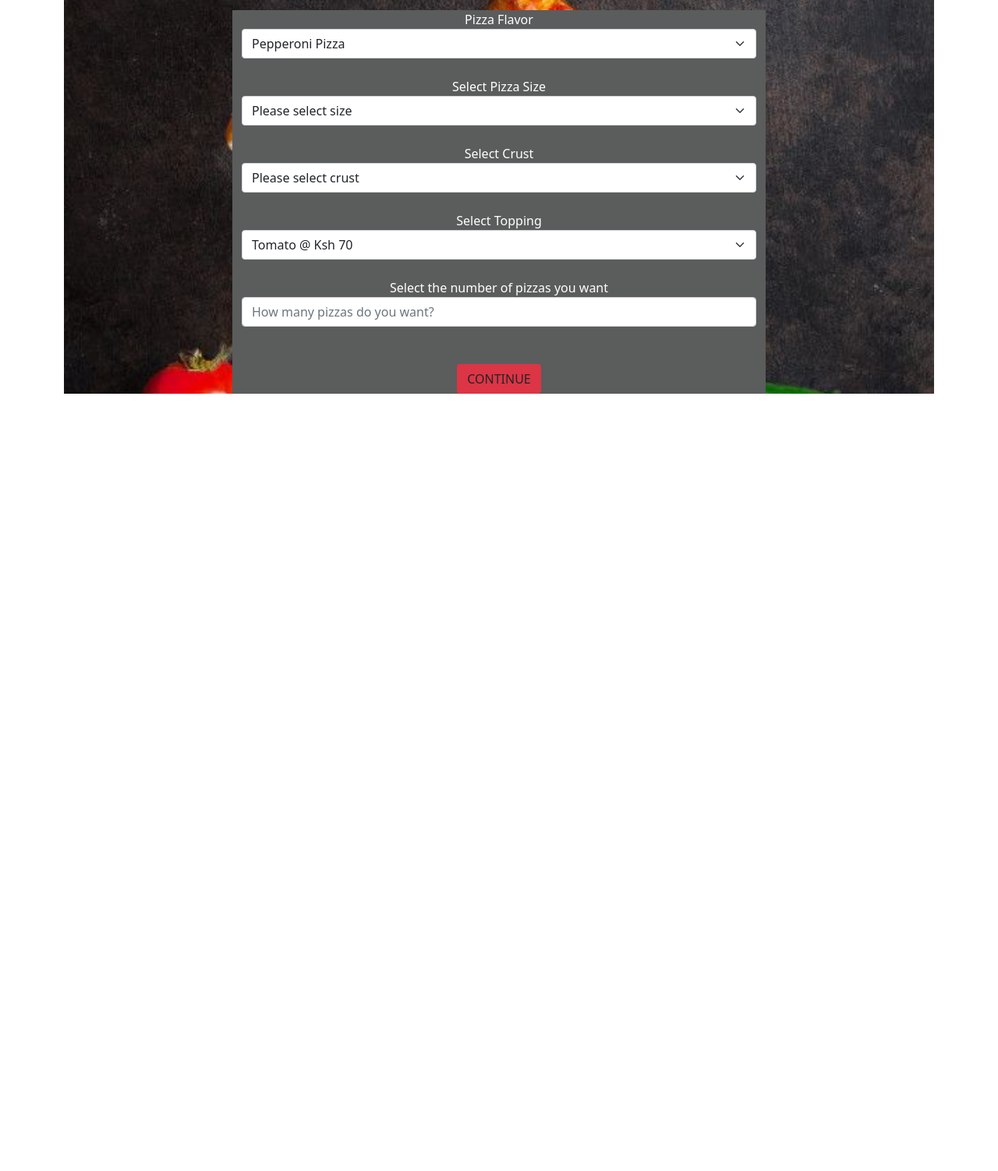
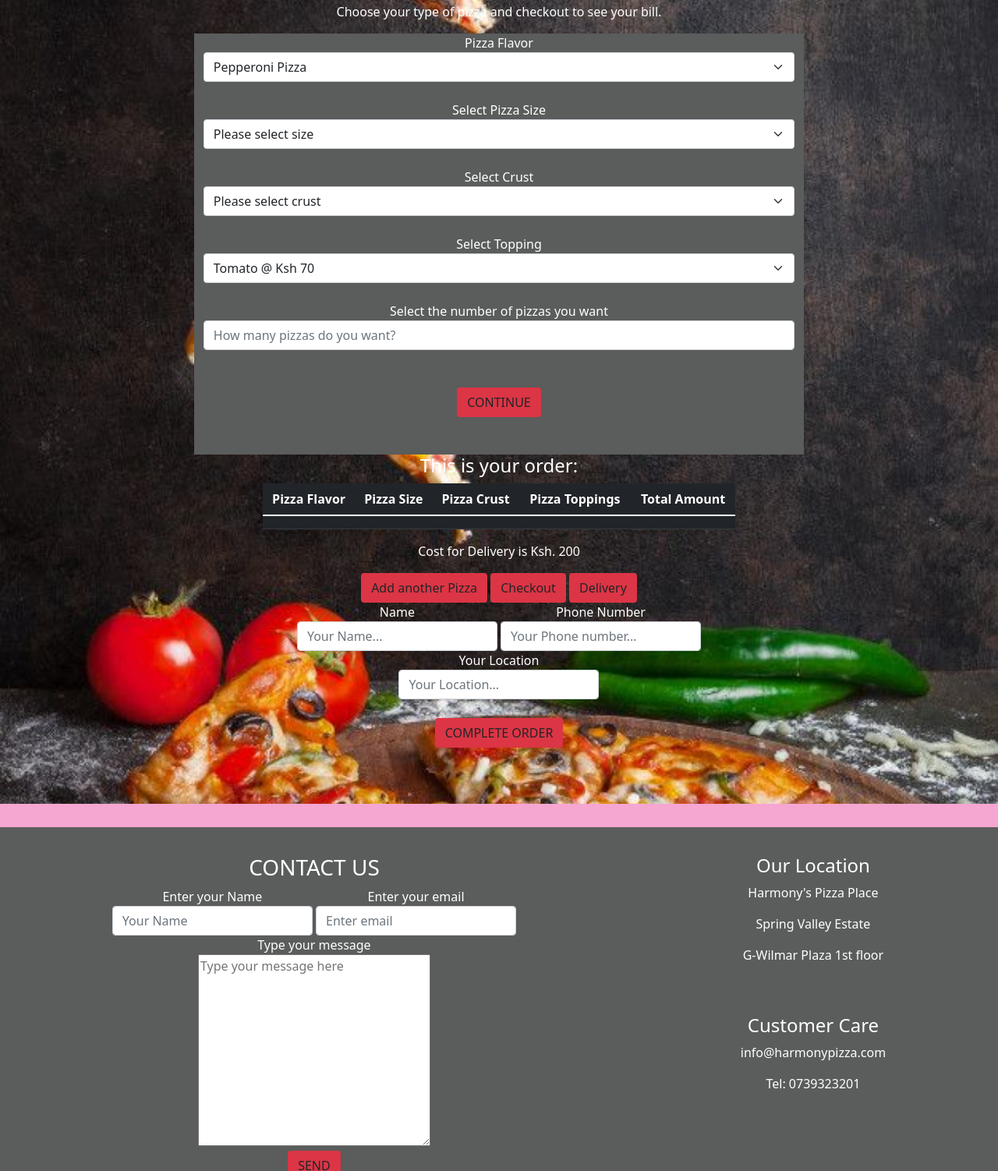
Before and after one commit to Morces/pizza-place, a plain HTML site: page index.html in a window 1280 px wide. Shown: the part 1298-2800 px from the top of the page at 78% size. Before the commit the page ends 1803 px from the top, so only its background shows below. Drawn offline with nearby package versions, Linux system fonts and the light colour scheme.

Commit message:
fix:styled forms and inserted formspree action

```diff
--- a/css/styles.css
+++ b/css/styles.css
@@ -1,6 +1,16 @@
+.container-fluid {
+  margin: 0;
+  padding: 0;
+  box-sizing: border-box;
+  background-color: rgb(245, 166, 209);
+  overflow-x: hidden;
+}
 .navigation {
   height: 30vh;
   margin-bottom: 50px;
+  margin-top: 30px;
+  padding-top: 0px;
+  align-items: center;
 }
 .navbar-collapse {
   margin-left: 40%;
@@ -9,7 +19,7 @@
 #about {
   display: flex;
   flex-wrap: wrap;
-  justify-content: space-between;
+  justify-content: space-around;
 }
 .intro {
   text-align: center;
@@ -62,6 +72,11 @@ h5.card-title {
   width: 50%;
 
 }
+.view table {
+  color: white;
+  width: 80%;
+  margin: auto;
+}
 #order-now {
   text-align: center;
   color: white;
@@ -82,3 +97,20 @@ label {
   background-position: center center;
   background-repeat: no-repeat;
 }
+.delivery, .selection {
+  width: 60%;
+  margin: auto;
+}
+
+#contact {
+  display: flex;
+  flex-wrap: wrap;
+  justify-content: space-around;
+  background-color: rgb(91, 92, 92);
+  color: white;
+  margin-top: 30px;
+}
+#reachme, .address {
+  text-align: center;
+  margin-top: 35px;
+}
--- a/index.html
+++ b/index.html
@@ -14,8 +14,9 @@
   <link rel="stylesheet" href="css/styles.css">
 </head>
 <body>
-  <div class="container">
-    <div class="navigation">
+  <div class="container-fluid">
+    <div class="contain">
+      <div class="navigation bg-danger">
         <nav class="navbar navbar-expand-md  navbar-light">
           <a class="navbar-brand" href=""><img src="img/pizza.png" alt=""></a>
           <button class="navbar-toggler" type="button" data-toggle="collapse" data-target="#collapsibleNavbar">
@@ -179,8 +180,89 @@
                   </select><br>
                   <label for="items">Select the number of pizzas you want</label>
                   <input type="number" class="form-control" id="items" placeholder="How many pizzas do you want?" required><br><br>
-                <button type="submit" class="btn bg-danger">CONTINUE</button>
+                  <button type="submit" class="btn bg-danger">CONTINUE</button><br>
+                  <br><br>
               </form>
+            </div>
+            <div class="selection">
+              <h4>This is your order:</h4>
+              <div class="view">
+                <table class="table table-dark">
+                  <thead>
+                    <tr>
+                      <th scope="col">Pizza Flavor</th>
+                      <th scope="col">Pizza Size</th>
+                      <th scope="col">Pizza Crust</th>
+                      <th scope="col">Pizza Toppings</th>
+                      <th scope="col">Total Amount</th>
+                    </tr>
+                  </thead>
+                  <tbody id="ordered">
+                    <tr>
+                      <td id="thename"></td>
+                      <td id="thesize"></td>
+                      <td id="thecrust"></td>
+                      <td id="thetopping"></td>
+                      <td id="amount"></td>
+                    </tr>
+                  </tbody>
+                </table>
+                <p id="itemno"></p>
+                <p id="cost"></p>
+                <p id="deliveryfee">Cost for Delivery is Ksh. 200</p>
+                <p id="message"></p>
+              </div>
+              <button class="btn bg-danger" id="another">Add another Pizza</button>
+              <button class="btn bg-danger" id="process">Checkout</button>
+              <button class="btn bg-danger" id="deliver">Delivery</button>
+            </div>
+            <div class="delivery">
+              <form action="">
+                <div class="form-group">
+                  <label for="your-name">Name
+                    <input type="text" id="your-name" class="form-control" placeholder="Your Name...">
+                  </label>
+                  <label for="phone">Phone Number
+                    <input type="number" id="phone" class="form-control" placeholder="Your Phone number...">
+                  </label>
+                  <label for="location">Your Location
+                    <input type="text" id="location" class="form-control" placeholder="Your Location...">
+                  </label>
+                  <br><br>
+                  <button class="btn bg-danger" id="finalize">COMPLETE ORDER</button><br><br>
+                  <br><br>
+                </div>
+              </form>
+            </div>
+          </div>
+     </div>
+
+     <div id="contact">
+       <form action="https://formspree.io/f/mayvbyyy" method="post" id="reachme" name="contacts" target="_blank" class="validatae" novalidate>
+        <h3 class="head">CONTACT US</h3>
+         <label for="username">Enter your Name
+          <input type="text" name="username" class="form-control" placeholder="Your Name" required>
+         </label>
+         <label for="email">Enter your email
+          <input type="email" name="email" class="form-control" placeholder="Enter email" required>
+         </label><br>
+         <label for="message">Type your message</label><br>
+         <textarea name="message" id="talk" cols="30" rows="10" placeholder="Type your message here" required></textarea><br>
+         <button type="submit" class="btn bg-danger">SEND</button>
+       </form>
+       <div class="address">
+         <h4>Our Location</h4>
+         <address>
+           <p>Harmony's Pizza Place</p>
+            <p>Spring Valley Estate</p>
+            <p>G-Wilmar Plaza 1st floor</p>
+         </address>
+         <br><br>
+         <address>
+          <h4>Customer Care</h4>
+          <p>info@harmonypizza.com</p>
+          <p>Tel: 0739323201</p>
+         </address>
        </div>
      </div>
     </div>
```
Lines whose indentation alone changed are shown as unchanged.
